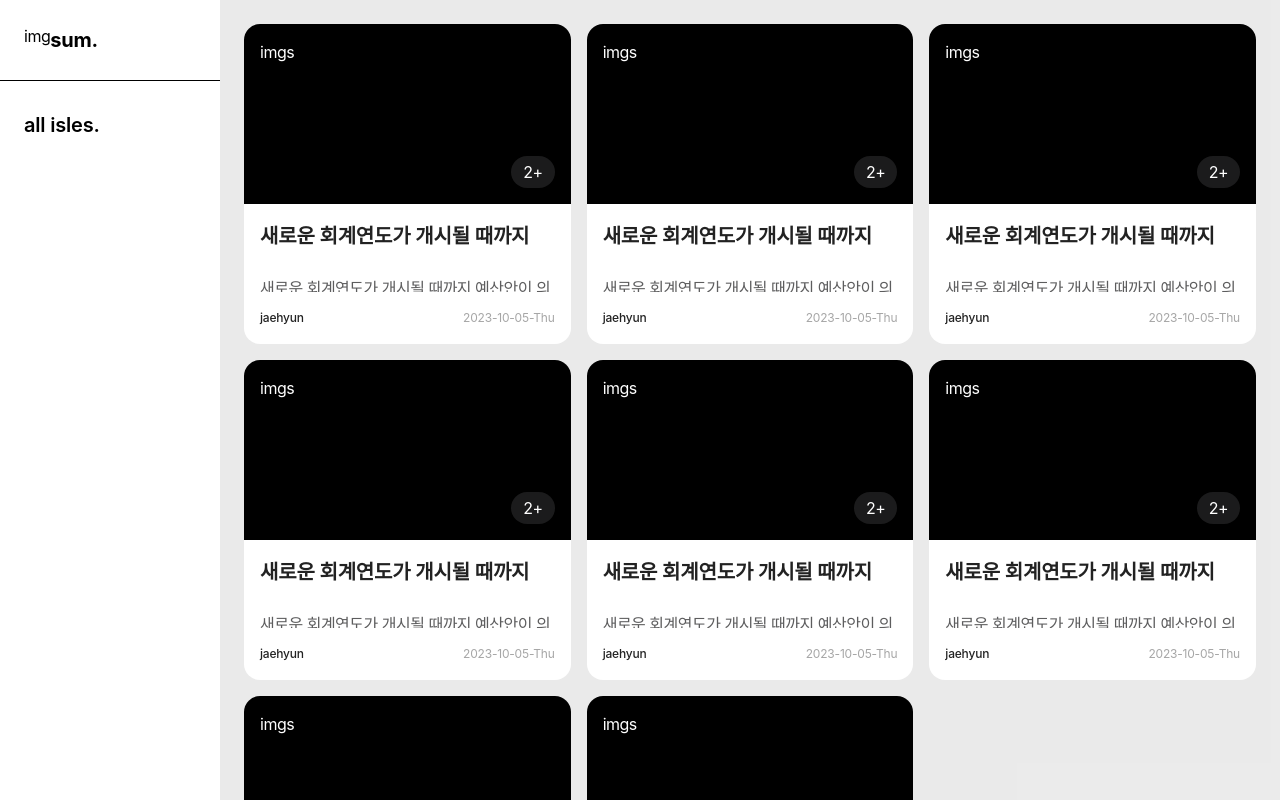
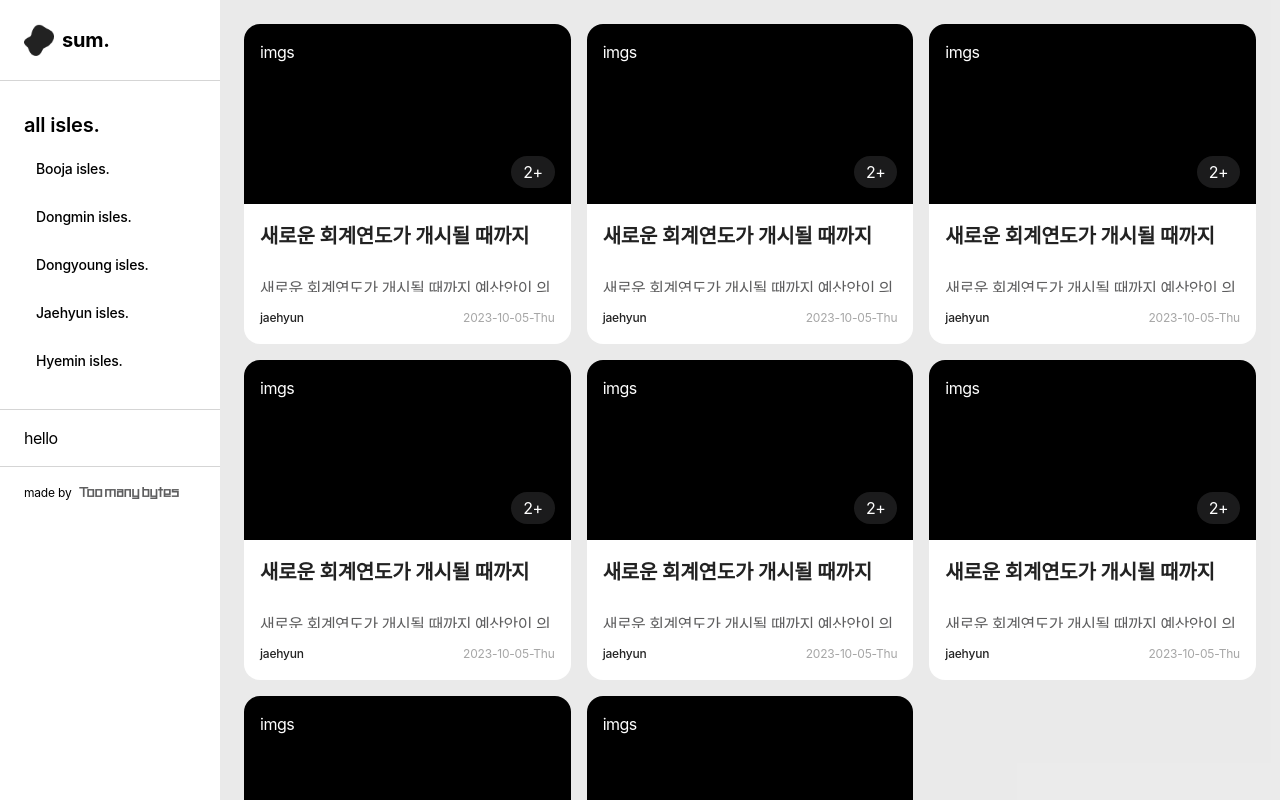
Before and after one commit to CRITICBANGGU/sum, a React (Create React App) app: page / in a window 1280 px wide. Shown: the top 800 px of the page. Built offline with nearby package versions, Linux system fonts and the light colour scheme.

Commit message:
Fix : NavBar 디자인 추가적용

```diff
--- a/src/components/Interface/NavBar.tsx
+++ b/src/components/Interface/NavBar.tsx
@@ -3,24 +3,29 @@ import {
   NavBarContainer,
   NavCataButton,
 } from "../../styled_componet/interface_compoents/NavBar.style";
-import { Heading20, Label20 } from "../layout/FontStyle";
+import { Heading20, Label20, ParagraphMedium14, TypographyStyle } from "../layout/FontStyle";
+import { Spacer } from "../layout/Layout.style";
+import { BorderColor } from "../layout/SemanticColorStyle";
+const members = ['Booja', 'Dongmin', 'Dongyoung', 'Jaehyun', 'Hyemin']
 
 const NavBar: FunctionComponent = function () {
   return (
-    <NavBarContainer style={{}}>
+    <NavBarContainer>
+      <div>
         {/* logo */}
         <div
           style={{
             display: "flex",
             padding: "24px",
-          // width: "100%",
 
             maxWidth: "220px",
             minWidth: "220px",
             borderBottom: "1px solid",
+            borderColor: BorderColor.border2
           }}
         >
-        <div>img</div>
+          <img src="./img/Logo.png" alt="" style={{ width: '30px' }} />
+          <Spacer space={"8px"} />
           <Heading20>sum.</Heading20>
         </div>
         {/* nav contents */}
@@ -28,13 +33,47 @@ const NavBar: FunctionComponent = function () {
           <NavCataButton
             style={{
               padding: "4px 0",
-            paddingLeft: "24px",
+              paddingLeft: '24px'
             }}
           >
             <Label20>all isles.</Label20>
           </NavCataButton>
+          {members.map((item, index) => {
+            return (<NavCataButton
+              style={{
+                padding: "12px 0",
+                paddingLeft: "36px",
+              }}
+            >
+              <ParagraphMedium14>{item} isles.</ParagraphMedium14>
+            </NavCataButton>)
+          })}
         </div>
-    </NavBarContainer>
+      </div>
+      <div>
+        <div
+          style={{
+            padding: '16px 24px',
+            borderTop: '1px solid',
+            borderColor: BorderColor.border2
+          }}>
+          hello</div>
+        <div
+          style={{
+            display: 'flex',
+            alignItems: 'center',
+            padding: '16px 24px',
+            borderTop: '1px solid',
+            borderColor: BorderColor.border2,
+            height: '52px',
+            ...TypographyStyle.paragraphMedium._12
+          }}>
+          made by
+          <Spacer space={"8px"} />
+          <img src="./img/TMBLogo.png" alt="" style={{ height: '12px' }} />
+        </div>
+      </div>
+    </NavBarContainer >
   );
 };
 
```
Lines whose indentation alone changed are shown as unchanged.
